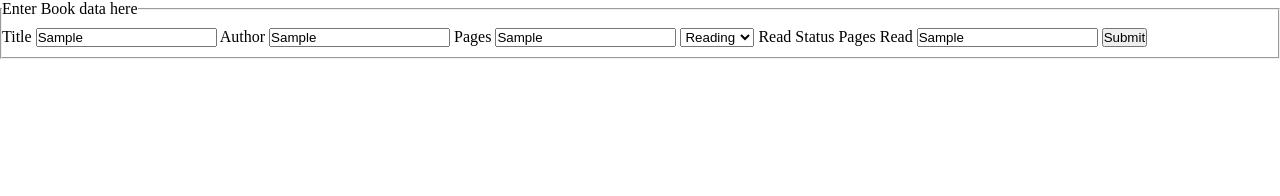
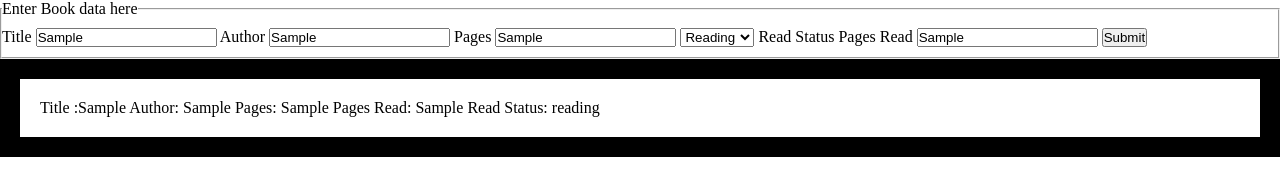
Before and after one commit to TippingTheIceBerg/odin__library, a plain HTML site: page index.html in a window 1280 px wide. Both pictures are taken after typing "Sample", "Sample", "Sample", "Sample" into the empty fields and a click on the button "Submit". Drawn offline with Linux system fonts and the light colour scheme.

Commit message:
added ability to show cards on screen

```diff
--- a/index.html
+++ b/index.html
@@ -35,6 +35,9 @@
                 <input type="button" class="form__btn" value="Submit">
             </fieldset>
         </form>
+        <div class="books__card">
+
+        </div>
     </main>
 </body>
 <link rel="stylesheet" href="./style.css">
--- a/library.js
+++ b/library.js
@@ -1,16 +1,12 @@
 let books= [
+    {
+        title: "Harry Potter",
+        author: "JK ROWLING",
+        read: "yes",
+        pages: 300,
+        pagesRead: 300,
+    },
 ]
-
 export let library = {
     books,
 };
-
-// let books= [
-//     {
-//         title: "Harry Potter",
-//         author: "JK ROWLING",
-//         read: "yes",
-//         pages: 300,
-//         pagesRead: 300,
-//     },
-// ]
--- a/libraryStorage.js
+++ b/libraryStorage.js
@@ -3,7 +3,7 @@ import { library } from "./library.js";
 
 let books  = library.books;
 
-let storeBooks =  window.localStorage.setItem("storeBooks",console.log(books));
+let storeBooks =  window.localStorage.setItem("storeBooks",books);
 
 
 let retrievedBooks = window.localStorage.getItem("storeBooks");
--- a/script.js
+++ b/script.js
@@ -1,3 +1,8 @@
+// 1. when user refreshes page, cards should still be there
+// 2. Ability to remove books,
+// 3. edit books
+
+
 import { library } from "./library.js";
 import { libraryStorage } from "./libraryStorage.js";
 
@@ -9,7 +14,7 @@ let storedBooks = libraryStorage.storeBooks;
 let retrievedBooks = libraryStorage.retrievedBooks;
 storedBooks;
 
-retrievedBooks!= ""? console.log("no books"): console.log("some books");
+
 
 // gets html form values
 let getFormTitle = document.querySelector(".title");
@@ -36,6 +41,7 @@ let pagesReadValue ;
 let  readStatusValue;
 let  titleValue;
 
+let selectBookCardsContainer = document.querySelector(".books__card")
 
 function addBook(){
     authorValue = getFormAuthor.value;
@@ -43,9 +49,22 @@ function addBook(){
     pagesReadValue = getFormPagesRead.value;
     readStatusValue = getFormReadStatus.value;
     titleValue = getFormTitle.value;
+    createBookCard();
 
 }
 
+let paragraph ;
+
+function createBookCard(){
+    let div = document.createElement("div")
+    paragraph = document.createElement("p");
+    console.log(titleValue);
+    paragraph.textContent = ` Title :${titleValue} Author: ${authorValue} Pages: ${pagesValue} Pages Read: ${pagesReadValue} Read Status: ${readStatusValue} `;
+    div.classList.add("book__card")
+    div.append(paragraph);
+    selectBookCardsContainer.append(div);
+
+};
 
 btn.addEventListener("click", () =>{
     addBook();
--- a/style.css
+++ b/style.css
@@ -7,3 +7,8 @@
 fieldset{
     padding: 10px 0;
 }
+
+.book__card{
+    border: solid black 20px;
+    padding: 20px;
+}
```
